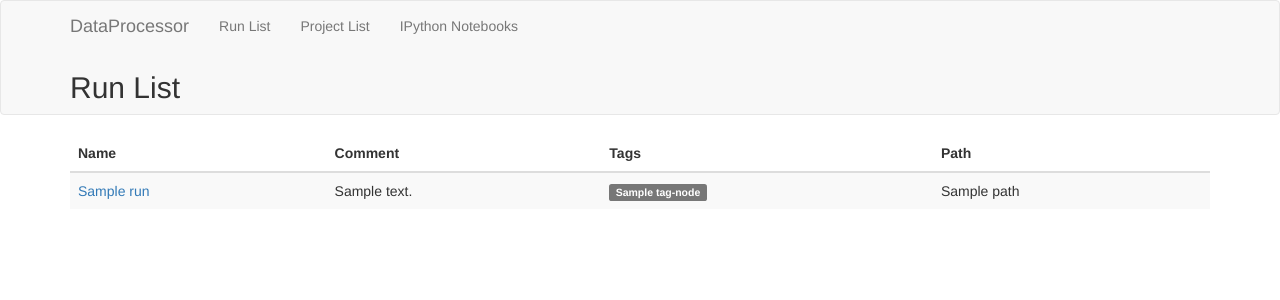
After one commit to kenbeese/DataProcessor, a Python web app: template server/templates/runlist.html in a window 1280 px wide. The commit adds this page. Shown: the top 300 px of the page. Run offline with Jinja, Linux system fonts and the light colour scheme; the template is opened without the code that fills it: most values are stand-ins (such as "Sample title", 1, 10 or a date in 2020); some libraries are stand-ins or nearby versions.

Commit message:
Add list of run

```diff
--- a/server/templates/layout.html
+++ b/server/templates/layout.html
@@ -29,6 +29,7 @@
       {% endfor %}
       <div class="collapse navbar-collapse">
         <ul class="nav navbar-nav">
+          <li><a class="dp-nav" href="{{ url_for('show_runlist') }}">Run List</a></li>
           <li><a class="dp-nav" href="{{ url_for('show_projectlist') }}">Project List</a></li>
           <li><a class="dp-nav" href="{{ url_for('show_ipynblist') }}">IPython Notebooks</a></li>
         </ul>
--- /dev/null
+++ b/server/templates/runlist.html
@@ -0,0 +1,32 @@
+{% extends "layout.html" %}
+{% block header %}
+<h2>Run List</h2>
+{% endblock %}
+{% block body %}
+<table class="dp-projectlist table table-striped">
+  <thead>
+    <tr>
+      <th>Name</th>
+      <th>Comment</th>
+      <th>Tags</th>
+      <th>Path</th>
+    </tr>
+  </thead>
+  <tbody>
+    {%- for n in runs %}
+    <tr>
+      <td>
+        <a href="{{ url_for('show_node', path=n.path[1:]) }}">{{n.name|e}}</a>
+      </td>
+      <td class="dp-comment" dp-path="{{n.path}}">{{n.comment|e}}</td>
+      <td>
+        {% for t in n["tag-nodes"] %}
+        <span class="label label-default"><a href="{{ url_for('show_node', path=t['path'][1:])}}">{{t['name']|e}}</a></span>
+        {% endfor %}
+      </td>
+      <td>{{n.path|e}}</td>
+    </tr>
+    {%- endfor %}
+  </tbody>
+</table>
+{% endblock %}
```
Also changed, not shown: server/webapp.py (+10 -0 lines).
